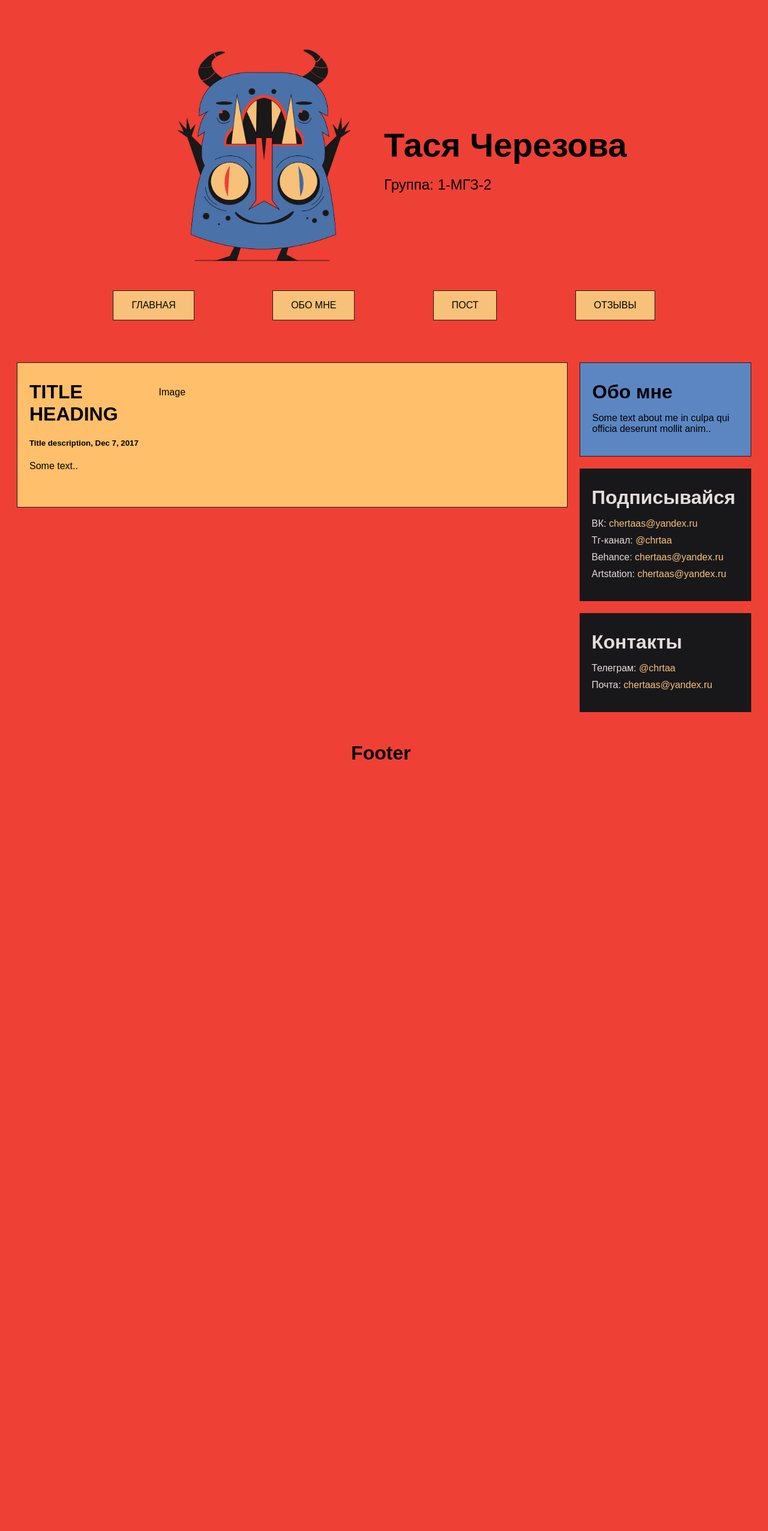
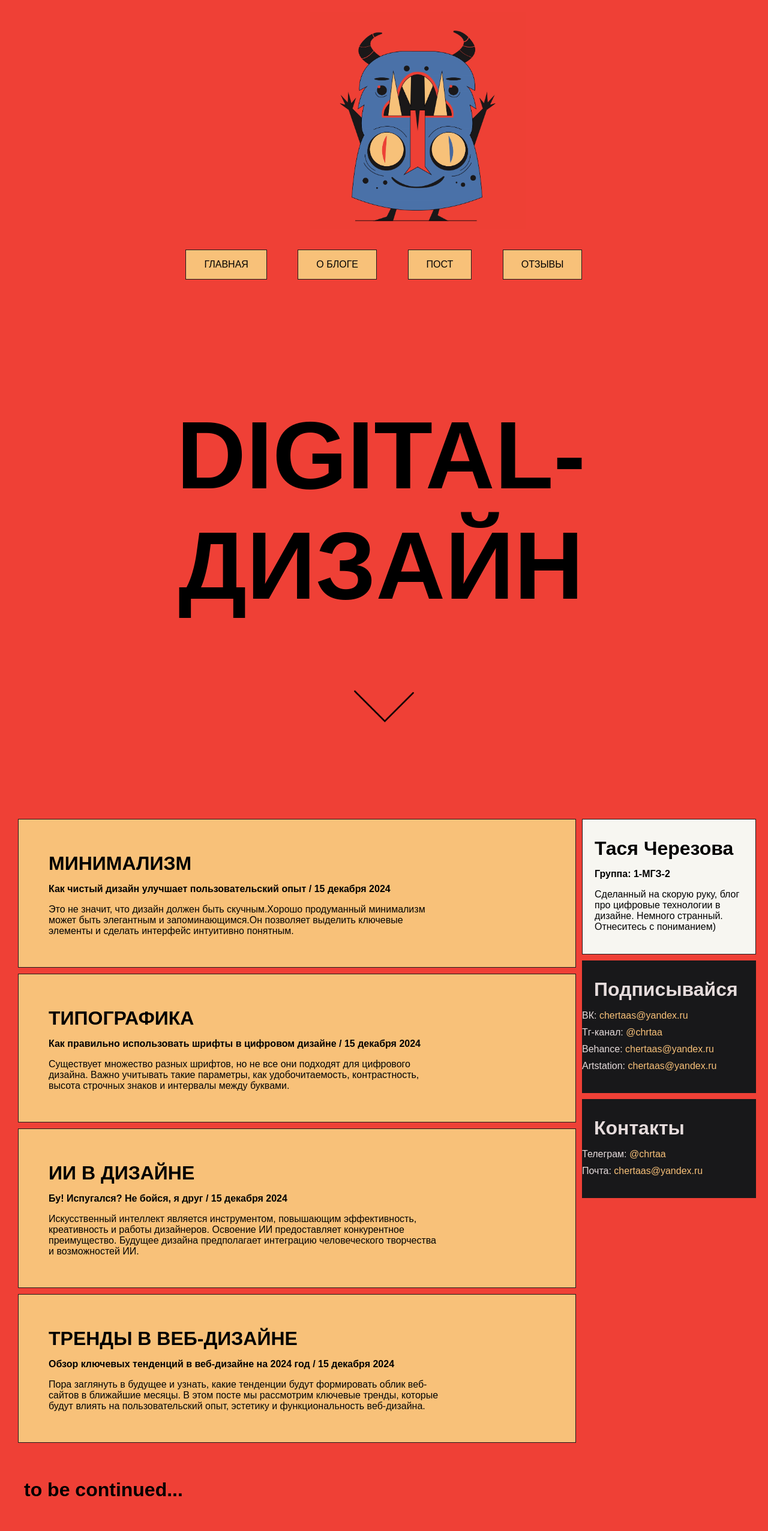
Before and after one commit to cherezovaT/2-mgz-2-part1, a Django app: page / in a window 1280 px wide. Shown: the whole page at 60% size. Before the commit the page ends 1266 px from the top, so only its background shows below. Run offline with Django 5.2, Linux system fonts and the light colour scheme.

Commit message:
requirements.txt changed

```diff
--- a/myblog/myblog/view.py
+++ b/myblog/myblog/view.py
@@ -1,7 +1,7 @@
 from django.http import HttpResponse
 from  django.shortcuts import render
 
-MENU = {"Главная":"/", "Обо мне":"/about","Пост":"/post","Отзывы":"/feedback"}
+MENU = {"Главная":"/", "О блоге":"/about","Пост":"/post","Отзывы":"/feedback"}
 
 def main_page(request):
     title = "Главная"
--- a/myblog/static/css/base.css
+++ b/myblog/static/css/base.css
@@ -29,9 +29,11 @@ body{
     font-family: "Montserrat", sans-serif;
     font-optical-sizing: auto;
     font-style: normal;
-    padding: 30px;
     background-color: #EF4036;
+    margin:0px;
+    padding:0px;
 }
+
 h1{
     font-size: 3.5em;
     margin: 20px;
@@ -45,9 +47,14 @@ h2{
 }
 h3{
     font-size: 1.5em;
-    margin: 20px;
+    margin: 10px;
+    font-weight: 400;
     margin-left: 0px;
-    font-weight: 400;
+}
+h4{
+    font-size: 1em;
+    margin: 15px;
+    font-weight: 600;
     margin-left: 0px;
 }
 header{
@@ -56,7 +63,6 @@ header{
 .wrapper1{
     display: flex;
     flex-direction: row;
-    margin: 20px;
 }
 .name{
     display: flex;
@@ -68,19 +74,20 @@ header{
     padding-top:30px;
 }
 .logo{
-    width: 50%;
-    align-items: right;
-    text-align: right;
+    width: 20%;
+    margin:auto;
 }
 #logo{
-    width: 400px;
+    width: 360px;
+    padding-bottom:20px;
 }
 nav{
     display: flex;
     flex-direction: row;
     justify-content: space-evenly;
-    margin: 40px;
-    margin-top: 0px;
+    margin: auto;
+    margin-bottom: 40px;
+    width:60%;
 }
 button{
     background-color: #F8C179;
@@ -104,24 +111,27 @@ button:active{
 }
 .contacts{
     background-color: #F8C179;
-    padding: 40px;
+    padding:px;
     padding-right: 60px;
     border-radius: 30px;
     width:fit-content;
 }
 table{
     border-collapse: collapse;
-    width: 80%;
+    width: 70%;
     margin: auto;
     border-collapse: separate;
     border-spacing: 15px 15px;
 }
 td{
-    padding: 40px;
+    padding-top: 20px;
+    padding-bottom: 20px;
+    padding-left: 40px;
+    padding-right: 40px;
     border: 1px solid rgb(31, 28, 28);
 }
 .first{
-    width: 20%;
+    width: 25%;
 }
 a{
     text-decoration: none;
--- a/myblog/static/css/index.css
+++ b/myblog/static/css/index.css
@@ -1,8 +1,6 @@
 * {
   box-sizing: border-box;
 }
-
-*/
 
 .card ul {
   list-style-type: square ;
@@ -18,12 +16,6 @@ body {
   padding: 20px;
 }
 
-.header {
-  padding: 30px;
-  font-size: 40px;
-  text-align: center;
-}
-
 .leftcolumn {
   float: left;
   width: 75%;
@@ -33,6 +25,7 @@ body {
   float: left;
   width: 25%;
   padding-left: 20px;
+  margin-top:-10px;
 }
 
 .fakeimg {
@@ -42,22 +35,45 @@ body {
 
 .card {
   padding: 20px;
-  margin-top: 20px;
+  margin-top: 10px;
 }
 .post {
-  padding: 20px;
-  margin-top: 20px;
+  width:100%;
+  margin-top: 0px;
+  text-align:left;
+  text-transform: none;
   display: flex;
   flex-direction: row;
+  justify-content: space-between;
+}
+#postimg{
+    height: 230px;
+    margin-right: 40px;
+    margin-left:-10px;
+}
+.cardtext {
+  width: 650px;
 }
 .row:after {
   content: "";
   display: table;
   clear: both;
 }
-
 .footer {
   padding: 20px;
-  text-align: center;
+  text-align: left;
   margin-top: 20px;
 }
+.title {
+  padding: 20px;
+  text-align: center;
+  margin-top: 13%;
+  margin-bottom: 5%;
+  font-size: 5em;
+}
+#arr{
+width:100px;
+margin-top: 5%;
+margin-bottom: 5%;
+align-items:center;
+}
--- a/myblog/templates/base.html
+++ b/myblog/templates/base.html
@@ -17,14 +17,7 @@
      <div class="wrapper1">
           <div class="logo">
             <img src="{%static 'logo.jpg'%}" id="logo">
-            </div>
-        <div class="name">
-
-            <h1>Тася Черезова</h1>
-            <h3>Группа: 1-МГЗ-2</h3>
-        </div>
-
-    </div>
+          </div></div>
         <nav>
             {% for key, value in menu.items %}
             <button onclick="document.location='{{value}}'">{{key}}</button>
--- a/myblog/templates/index.html
+++ b/myblog/templates/index.html
@@ -2,23 +2,53 @@
 {% load static %}
 {% block  content %}
 
+<div class="title">
+  <h2>DIGITAL-ДИЗАЙН </h2>
+  <img src="{%static 'arr.png'%}" id="arr">
+</div>
 
 <div class="row">
   <div class="leftcolumn">
-    <div class="card post color4">
-      <div class="decrip">
-      <h2>TITLE HEADING</h2>
-      <h5>Title description, Dec 7, 2017</h5>
-      <p>Some text..</p>
-      </div>
-      <div class="fakeimg" style="height:200px;">Image</div>
-    </div>
+    <button class="post" onclick="">
+        <div class="card">
+          <h2>МИНИМАЛИЗМ</h2>
+          <h4>Как чистый дизайн улучшает пользовательский опыт / 15 декабря 2024 </h4>
+          <p class="cardtext">Это не значит, что дизайн должен быть скучным.Хорошо продуманный минимализм
+            может быть элегантным и запоминающимся.Он позволяет выделить ключевые элементы
+            и сделать интерфейс интуитивно понятным.</p>
+        </div>
+      </button>
+    <button class="post" onclick="">
+        <div class="card">
+          <h2>ТИПОГРАФИКА</h2>
+          <h4>Как правильно использовать шрифты в цифровом дизайне / 15 декабря 2024 </h4>
+          <p class="cardtext">Существует множество разных шрифтов, но не все они подходят для цифрового дизайна.
+            Важно учитывать такие параметры, как удобочитаемость, контрастность, высота строчных знаков и интервалы между буквами. </p>
+        </div>
+      </button>
+    <button class="post" onclick="">
+        <div class="card">
+          <h2> ИИ В ДИЗАЙНЕ</h2>
+          <h4>Бу! Испугался? Не бойся, я друг / 15 декабря 2024 </h4>
+          <p class="cardtext">Искусственный интеллект является инструментом, повышающим эффективность, креативность и работы дизайнеров.
+            Освоение ИИ предоставляет конкурентное преимущество. Будущее дизайна предполагает интеграцию человеческого творчества и возможностей ИИ.</p>
+        </div>
+      </button>
+    <button class="post" onclick="">
+        <div class="card">
+            <h2>ТРЕНДЫ В ВЕБ-ДИЗАЙНЕ</h2>
+          <h4>Обзор ключевых тенденций в веб-дизайне на 2024 год / 15 декабря 2024 </h4>
+          <p class="cardtext">Пора заглянуть в будущее и узнать, какие тенденции будут формировать облик веб-сайтов в ближайшие месяцы.
+            В этом посте мы рассмотрим ключевые тренды, которые будут влиять на пользовательский опыт, эстетику и функциональность веб-дизайна.</p>
+        </div>
+      </button>
+
   </div>
   <div class="rightcolumn">
-    <div class="card color3">
-      <h2>Обо мне</h2>
-
-      <p>Some text about me in culpa qui officia deserunt mollit anim..</p>
+    <div class="card color2">
+      <h2>Тася Черезова</h2>
+      <h4>Группа: 1-МГЗ-2</h4>
+      <p>Сделанный на скорую руку, блог про цифровые технологии в дизайне. Немного странный. Отнеситесь с пониманием)</p>
     </div>
     <div class="card color1">
       <h2>Подписывайся</h2>
@@ -40,7 +70,7 @@
 </div>
 
 <div class="footer">
-  <h2>Footer</h2>
+  <h2>to be continued...</h2>
 </div>
 
 {% endblock %}
```
Also changed, not shown: myblog/static/arr.png (added).
